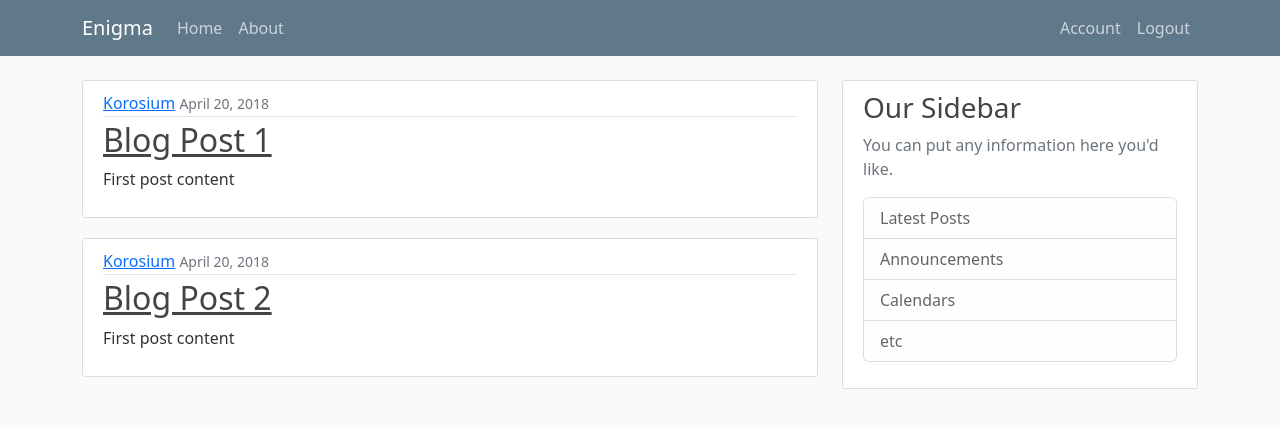
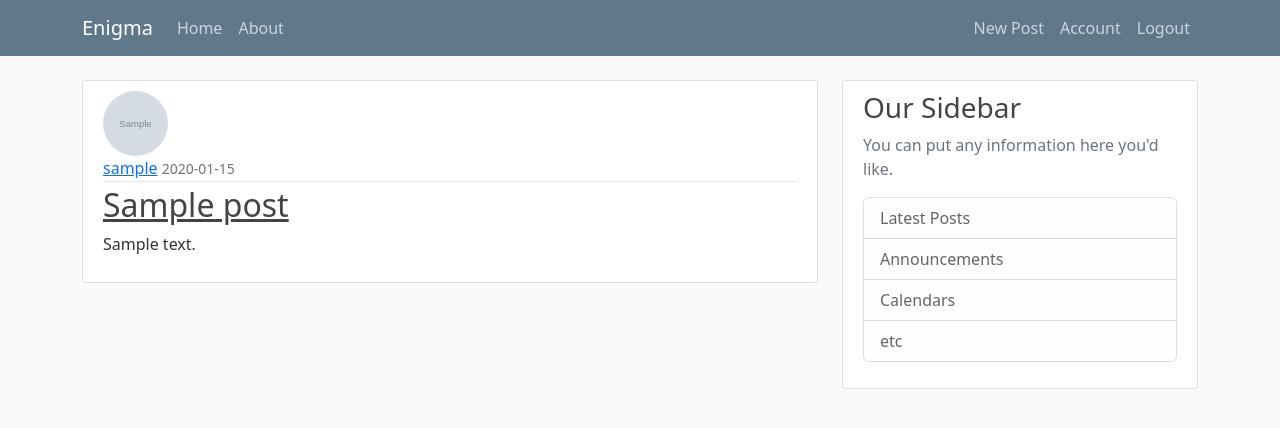
Before and after one commit to Korosium/Enigma, a Flask app: page / in a window 1280 px wide. Shown: the top 428 px of the page. Run offline with Flask 3, Linux system fonts and the light colour scheme; a user stored in the database is signed in; tables that the repository leaves empty hold one stand-in row (values such as "Sample post"); grey boxes marked "Sample" are stand-in pictures; parts of the project's set-up code (start-up, migrations or seed data) failed here and were passed over.

Commit message:
Can create a new post

```diff
--- a/enigma/routes.py
+++ b/enigma/routes.py
@@ -3,28 +3,14 @@ import secrets
 from PIL import Image
 from flask import render_template, url_for, flash, redirect, request
 from enigma import app, db, argon2
-from enigma.forms import RegistrationForm, LoginForm, UpdateAccountForm
+from enigma.forms import RegistrationForm, LoginForm, UpdateAccountForm, PostForm
 from enigma.models import User, Post
 from flask_login import login_user, current_user, logout_user, login_required
-
-posts = [
-    {
-        "author": "Korosium",
-        "title": "Blog Post 1",
-        "content": "First post content",
-        "date_posted": "April 20, 2018"
-    },
-    {
-        "author": "Korosium",
-        "title": "Blog Post 2",
-        "content": "First post content",
-        "date_posted": "April 20, 2018"
-    }
-]
 
 @app.route("/")
 @app.route("/home")
 def home():
+    posts = Post.query.all()
     return render_template('home.html', posts=posts)
 
 @app.route("/about")
@@ -97,3 +83,15 @@ def account():
         form.email.data = current_user.email
     image_file = url_for("static", filename=f"profile_pics/{current_user.image_file}")
     return render_template("account.html", title="Account", image_file=image_file, form=form)
+
+@app.route("/post/new", methods=["GET", "POST"])
+@login_required
+def new_post():
+    form = PostForm()
+    if form.validate_on_submit():
+        post = Post(title=form.title.data, content=form.content.data, author=current_user)
+        db.session.add(post)
+        db.session.commit()
+        flash("Your post has been created!", "success")
+        return redirect(url_for("home"))
+    return render_template("create_post.html", title="New Post", form=form)
--- a/enigma/templates/home.html
+++ b/enigma/templates/home.html
@@ -2,10 +2,11 @@
 {% block content %}
     {% for post in posts %}
         <article class="media content-section">
+            <img class="rounded-circle article-img" src="{{ url_for('static', filename='profile_pics/' + post.author.image_file) }}" alt="Profile Picture">
             <div class="media-body">
                 <div class="article-metadata">
-                    <a class="mr-2" href="#">{{ post.author }}</a>
-                    <small class="text-muted">{{ post.date_posted }}</small>
+                    <a class="mr-2" href="#">{{ post.author.username }}</a>
+                    <small class="text-muted">{{ post.date_posted.strftime("%Y-%m-%d") }}</small>
                 </div>
                 <h2><a class="article-title" href="#">{{ post.title }}</a></h2>
                 <p class="article-content">{{ post.content }}</p>
--- a/enigma/templates/layout.html
+++ b/enigma/templates/layout.html
@@ -34,6 +34,7 @@
                     <!-- Navbar Right Side -->
                     <div class="navbar-nav ms-auto">
                         {% if current_user.is_authenticated %}
+                            <a class="nav-item nav-link" href="{{ url_for('new_post') }}">New Post</a>
                             <a class="nav-item nav-link" href="{{ url_for('account') }}">Account</a>
                             <a class="nav-item nav-link" href="{{ url_for('logout') }}">Logout</a>
                         {% else %}
```
Also changed, not shown: enigma/forms.py (+6 -1 lines), enigma/templates/create_post.html (added, +40 -0 lines).
